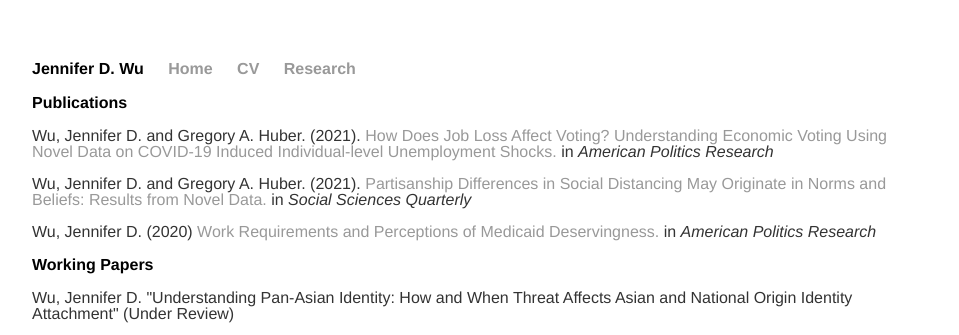
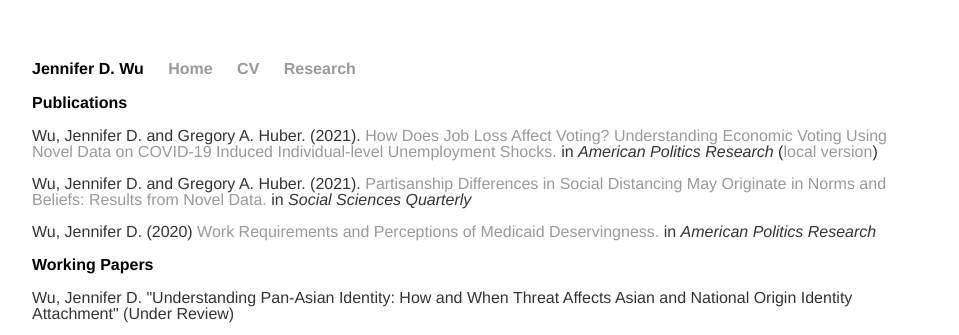
Before and after one commit to wujend/wujend.github.io, a Jekyll site: the page built from research/index.html, in a window 1280 px wide. Shown: the top 335 px of the page, without its empty margins (160-1119 px from the left). Built offline with Jekyll 4.4.1, drawn with Linux system fonts in a browser that asks for light colours.

Commit message:
Update index.html

```diff
--- a/research/index.html
+++ b/research/index.html
@@ -4,7 +4,9 @@ title: Jennifer D. Wu | Research
 ---
 <div class="blurb">
 <h1>Publications</h1>
-  <p>Wu, Jennifer D. and Gregory A. Huber. (2021). <a href="https://doi.org/10.1177/1532673X211026831">How Does Job Loss Affect Voting? Understanding Economic Voting Using Novel Data on COVID-19 Induced Individual-level Unemployment Shocks.</a> in <i>American Politics Research</i></p>
+  <p>Wu, Jennifer D. and Gregory A. Huber. (2021). <a href="https://doi.org/10.1177/1532673X211026831">How Does Job Loss Affect Voting? Understanding Economic
+    Voting Using Novel Data on COVID-19 Induced Individual-level Unemployment Shocks.</a> in <i>American Politics Research</i>
+    (<a href="https://www.jenniferdwu.com/research/WuHuber_JobLoss.pdf">local version</a>)</p>
 
   <p>Wu, Jennifer D. and Gregory A. Huber. (2021). <a href="https://doi.org/10.1111/ssqu.12947">Partisanship Differences in Social Distancing May Originate in Norms and Beliefs: Results from Novel Data.</a> in <i>Social Sciences Quarterly </i></p>
 
```
